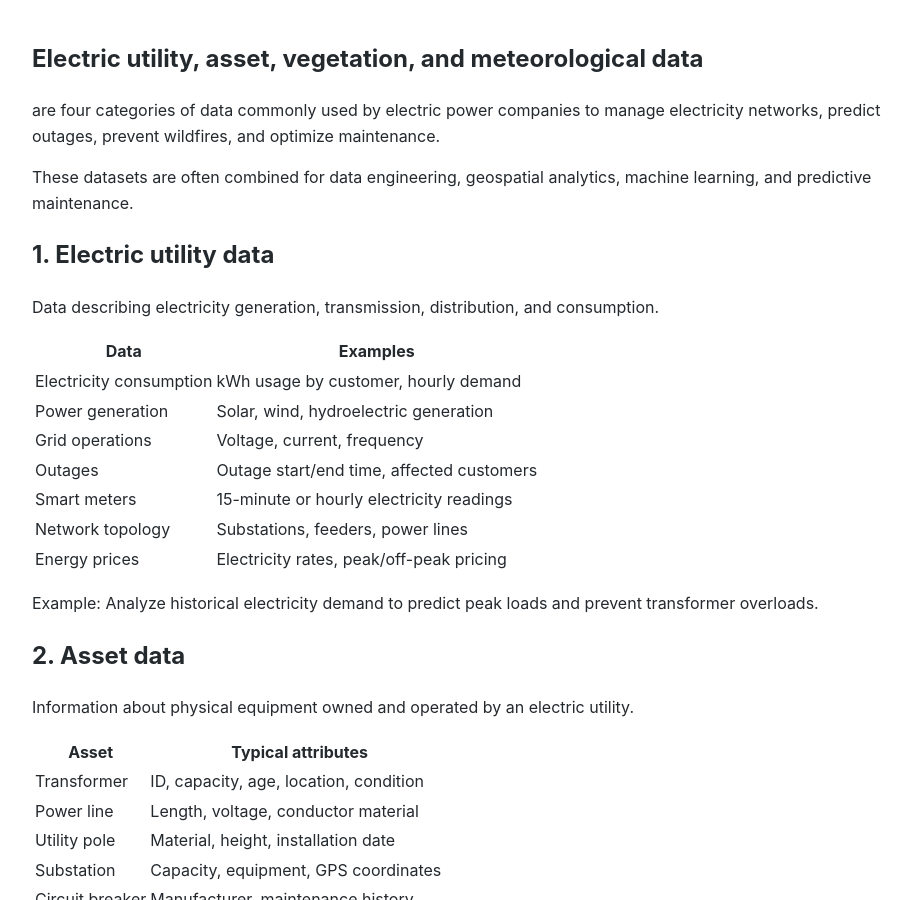
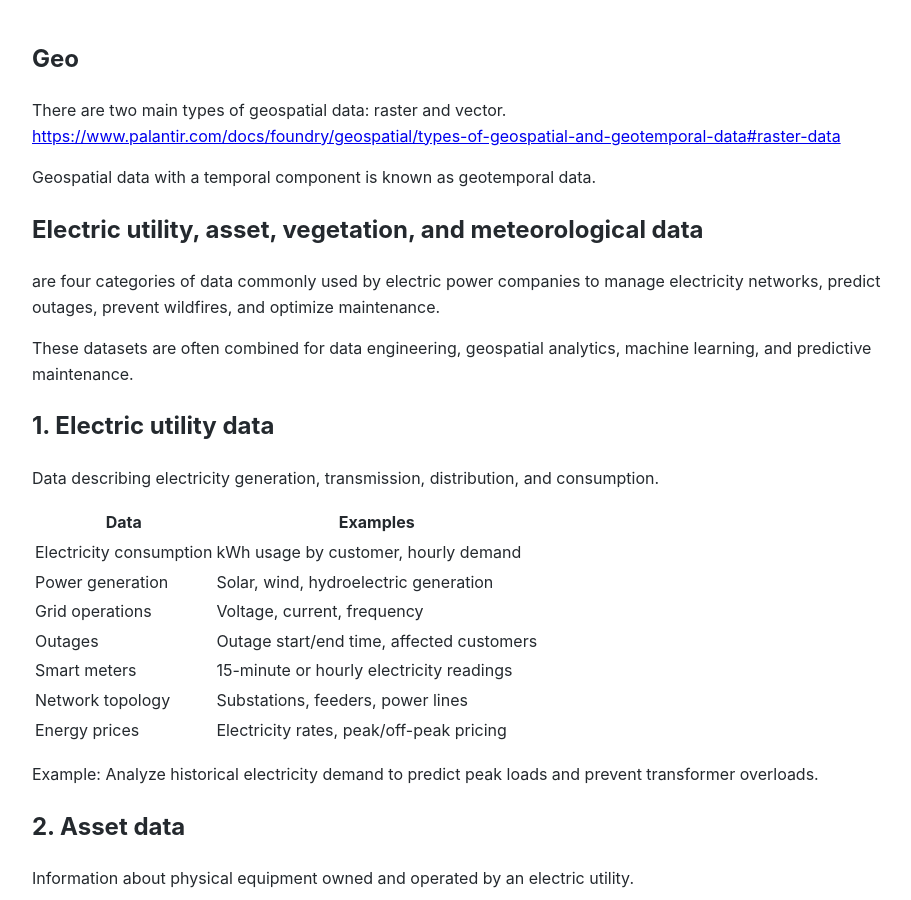
Before and after one commit to Michael-Lubinsky/michael-lubinsky.github.com, a Jekyll site: the page built from geo/pg_and_e.md, in a window 1280 px wide and 900 px high. Shown: the whole window, without its empty margins (158-1069 px from the left). Built offline with Jekyll 4.4.1, drawn with Linux system fonts in a browser that asks for light colours; our own code applies the rules of GitHub Pages for plain Markdown files.

Commit message:
Add geospatial data types section to pg_and_e.md
Added a section on geospatial data types and geotemporal data.

```diff
--- a/geo/pg_and_e.md
+++ b/geo/pg_and_e.md
@@ -1,3 +1,10 @@
+## Geo
+There are two main types of geospatial data: raster and vector.
+<https://www.palantir.com/docs/foundry/geospatial/types-of-geospatial-and-geotemporal-data#raster-data>
+
+Geospatial data with a temporal component is known as geotemporal data.
+
+
 ## Electric utility, asset, vegetation, and meteorological data
 are four categories of data commonly used by electric power companies to manage electricity networks, predict outages, prevent wildfires, and optimize maintenance.
 
```
